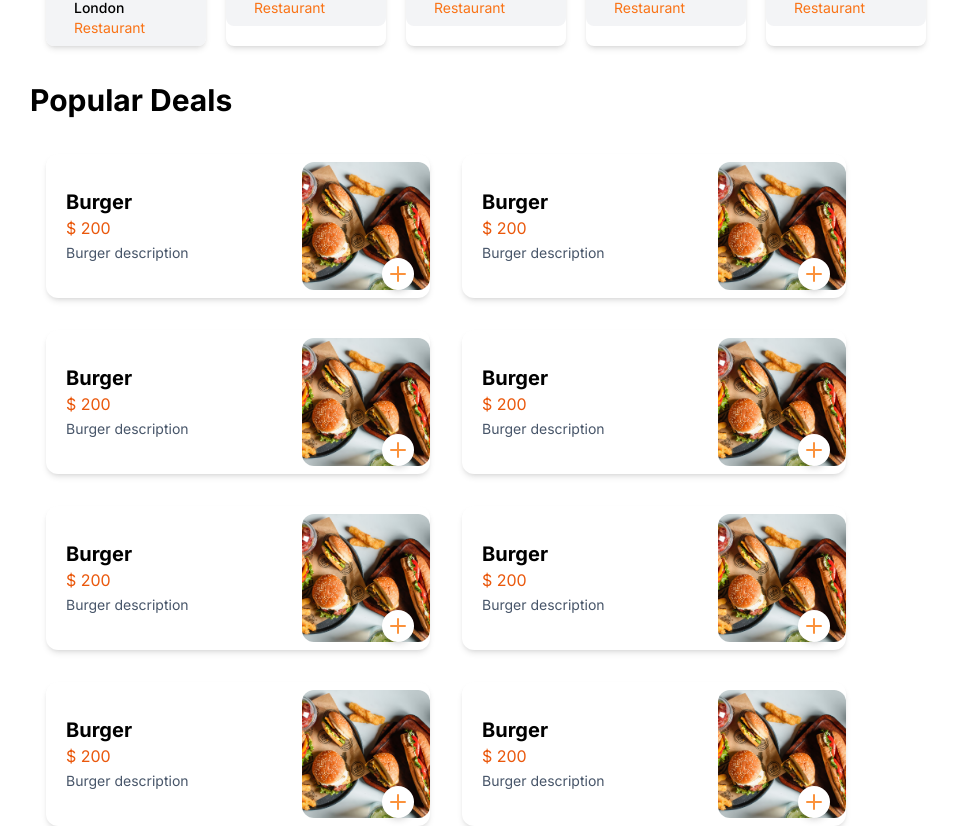
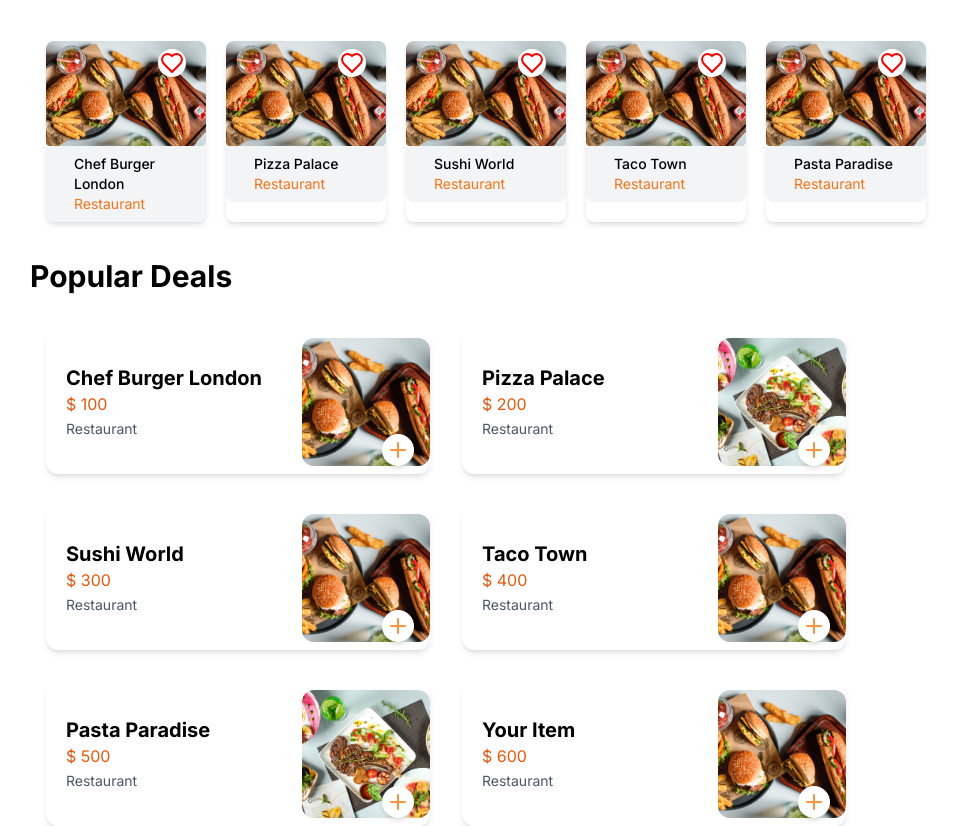
Before and after one commit to thesuman74/nextjs-food, a Next.js app: page /resturants in a window 1280 px wide. Shown: the part 1277-2103 px from the top of the page, without its empty margins (2-959 px from the left). Built offline with nearby package versions, Linux system fonts and the light colour scheme; data requests are answered from the project's data file.

Commit message:
data sucessfully dated to sticky cart , total displayed, total button position fixed

```diff
--- a/components/addtocart/StickyAddToCart.tsx
+++ b/components/addtocart/StickyAddToCart.tsx
@@ -1,15 +1,16 @@
 "use client";
 
 import React from "react";
-import { remove } from "@/lib/store/features/cart/CartSlice";
+import { removeProducts } from "@/lib/store/features/cart/ProductSlice";
 import { useAppDispatch, useAppSelector } from "@/lib/store/hooks";
 import { UtensilsCrossed } from "lucide-react";
+import { stringify } from "querystring";
 
 const StickyAddToCart = () => {
   return (
     <div className="   sm:hidden md:hidden lg:flex sticky top-36 m-4 flex h-[500px] hide-scroll-bar min-w-max max-w-xl w-96 flex-col items-center  rounded-xl overflow-y-scroll overflow-x-hidden  shadow-xl ">
-      <div className="mb-4 border-b-2 sticky top-0 bg-white w-full flex justify-center">
-        <div className="mt-4 space-x-10  mb-4">
+      <div className="mb-4 border-b-2 sticky top-0 bg-white w-full h-auto flex justify-center ">
+        <div className="mt-4 space-x-10   mb-4">
           <button className="rounded-xl border border-slate-200 bg-white px-7 py-3 text-pink-500">
             Delivery
           </button>
@@ -18,23 +19,17 @@ const StickyAddToCart = () => {
           </button>
         </div>
       </div>
-      {/* body items  */}
+      {/* Render CartData component */}
       <CartData />
-
-      <div className="sticky bottom-0 w-full ">
-        <button className="w-full   rounded-md bg-gray-400 p-3 text-center text-lg text-white">
-          Review order details
-        </button>
-      </div>
     </div>
   );
 };
-
 export default StickyAddToCart;
 
 function CartData() {
   const dispatch = useAppDispatch();
-  const items = useAppSelector((state) => state.cart.items);
+  const items = useAppSelector((state) => state.products.items);
+  console.log("redux data inside stickyaddtocart", items);
 
   // Check if there are no items in the cart
   if (!items || items.length === 0) {
@@ -50,28 +45,30 @@ function CartData() {
   }
 
   const handleClick = (id: string) => {
-    dispatch(remove(id));
+    dispatch(removeProducts(id));
   };
 
-  // Constant value for price and quantity
-  const price = 100.0; // Example price
-  const quantity = 1; // Example quantity
+  const quantity = 1;
 
   // Calculate subtotal
-  const subtotal = items.reduce((total, item) => total + price * quantity, 0);
+  const subtotal = items.reduce(
+    (total, item) => total + item.price * quantity,
+    0
+  );
 
   // Placeholder shipping cost
-  const shipping = 4.99;
+  const shipping = 0;
 
   // Calculate total
   const total = subtotal + shipping;
   return (
     <>
       {/* body items  */}
+      <div className="w-full h-full">
         {items.map((item) => (
           <div
             key={item.id}
-          className="bg max-w-sm w-full min-w-max  mb-3 rounded-lg  p-6 shadow-md sm:flex sm:justify-start"
+            className=" max-w-sm  min-w-max  mb-3 rounded-lg  p-6 shadow-md sm:flex sm:justify-start"
           >
             <img
               src={item.imageLink}
@@ -83,7 +80,7 @@ function CartData() {
                 <h2 className="text-sm font-bold text-gray-900 line-clamp-1 w-16">
                   {item.title}
                 </h2>
-              <p className="mt-1 text-xs text-gray-700">{item.subtitle}</p>
+                <p className="mt-1 text-xs text-gray-700">{item.description}</p>
 
                 {/* increment decrement  */}
                 <div className="flex items-center border-gray-100">
@@ -120,12 +117,19 @@ function CartData() {
                       />
                     </svg>
                   </div>
-                <p className="text-sm">{price} ₭</p>{" "}
+                  <p className="text-sm">{item.price} $</p>{" "}
                 </div>
               </div>
             </div>
           </div>
         ))}
+      </div>
+
+      <div className="sticky bottom-0 w-full ">
+        <button className=" w-full   rounded-md bg-gray-400 p-3 text-center text-lg text-white">
+          Total: {total.toFixed(2)}
+        </button>
+      </div>
     </>
   );
 }
--- a/components/resturant/cards/ResturantCards.tsx
+++ b/components/resturant/cards/ResturantCards.tsx
@@ -1,92 +1,71 @@
+"use client";
+
+import { useEffect, useState } from "react";
 import { Plus } from "lucide-react";
-import React from "react";
+import { ResturantProductTypes } from "@/Type";
+import { useAppDispatch, useAppSelector } from "@/lib/store/hooks";
+import { addProducts } from "@/lib/store/features/cart/ProductSlice"; // Correct import
 
 const ResturantCards = () => {
+  const dispatch = useAppDispatch();
+  const items = useAppSelector((state) =>
+    state.products.items.map((item) => item.id)
+  ); // Accessing products state
+
+  const [data, setData] = useState<ResturantProductTypes[]>([]);
+
+  useEffect(() => {
+    const fetchData = async () => {
+      try {
+        const res = await fetch(`http://localhost:8000/resturantProducts`, {
+          next: { revalidate: 10 },
+        });
+        const fetchedData = await res.json();
+        setData(fetchedData);
+        // console.log("Fetched from restaurantProducts:", fetchedData);
+      } catch (error) {
+        console.error("Error fetching restaurantProducts:", error);
+      }
+    };
+
+    fetchData();
+  }, []);
+
+  const handleClick = (item: ResturantProductTypes) => {
+    console.log("Adding product:", item);
+    dispatch(addProducts(item));
+  };
+
   return (
-    <>
-      <div className=" flex flex-wrap">
-        <div className="relative m-4 flex w-96 h-36 items-center justify-between rounded-xl bg-white shadow-md hover:bg-red-200">
+    <div className="flex flex-wrap">
+      {data.map((item) => (
+        <div
+          key={item.id}
+          className="relative m-4 flex w-96 h-36 items-center justify-between rounded-xl bg-white shadow-md hover:bg-red-200"
+        >
           <div className="mx-5">
-            <p className="text-xl font-bold">Burger</p>
-            <p className="text-orange-600">$ 200</p>
-            <span className="text-sm text-slate-600">Burger description</span>
+            <p className="text-xl font-bold">{item.title}</p>
+            <p className="text-orange-600">$ {item.price}</p>
+            <span className="text-sm text-slate-600">{item.description}</span>
           </div>
           <div className="h-32 w-32 overflow-hidden rounded-xl">
             <img
-              src="/Images/food1.png"
-              alt=""
+              src={item.imageLink}
+              alt={item.title}
               className="h-full w-full object-cover"
             />
           </div>
-
-          <div className="absolute bottom-2 right-4 flex h-8 w-8 items-center justify-center rounded-full bg-white  hover:bg-white shadow-md">
-            <p className="text-xl text-orange-400 hover:text-orange-600">
+          <div className="absolute bottom-2 right-4 flex h-8 w-8 items-center justify-center rounded-full bg-white hover:bg-white shadow-md">
+            <button
+              onClick={() => handleClick(item)}
+              className="text-xl text-orange-400 hover:text-orange-600"
+            >
               <Plus />
-            </p>
+            </button>
           </div>
         </div>
-        <div className="relative m-4 flex w-96 h-36 items-center justify-between rounded-xl bg-white shadow-md hover:bg-red-200">
-          <div className="mx-5">
-            <p className="text-xl font-bold">Burger</p>
-            <p className="text-orange-600">$ 200</p>
-            <span className="text-sm text-slate-600">Burger description</span>
-          </div>
-          <div className="h-32 w-32 overflow-hidden rounded-xl">
-            <img
-              src="/Images/food1.png"
-              alt=""
-              className="h-full w-full object-cover"
-            />
-          </div>
-
-          <div className="absolute bottom-2 right-4 flex h-8 w-8 items-center justify-center rounded-full bg-white  hover:bg-white shadow-md">
-            <p className="text-xl text-orange-400 hover:text-orange-600">
-              <Plus />
-            </p>
-          </div>
-        </div>
-        <div className="relative m-4 flex w-96 h-36 items-center justify-between rounded-xl bg-white shadow-md hover:bg-red-200">
-          <div className="mx-5">
-            <p className="text-xl font-bold">Burger</p>
-            <p className="text-orange-600">$ 200</p>
-            <span className="text-sm text-slate-600">Burger description</span>
-          </div>
-          <div className="h-32 w-32 overflow-hidden rounded-xl">
-            <img
-              src="/Images/food1.png"
-              alt=""
-              className="h-full w-full object-cover"
-            />
-          </div>
-
-          <div className="absolute bottom-2 right-4 flex h-8 w-8 items-center justify-center rounded-full bg-white  hover:bg-white shadow-md">
-            <p className="text-xl text-orange-400 hover:text-orange-600">
-              <Plus />
-            </p>
-          </div>
-        </div>
-        <div className="relative m-4 flex w-96 h-36 items-center justify-between rounded-xl bg-white shadow-md hover:bg-red-200">
-          <div className="mx-5">
-            <p className="text-xl font-bold">Burger</p>
-            <p className="text-orange-600">$ 200</p>
-            <span className="text-sm text-slate-600">Burger description</span>
-          </div>
-          <div className="h-32 w-32 overflow-hidden rounded-xl">
-            <img
-              src="/Images/food1.png"
-              alt=""
-              className="h-full w-full object-cover"
-            />
-          </div>
-
-          <div className="absolute bottom-2 right-4 flex h-8 w-8 items-center justify-center rounded-full bg-white  hover:bg-white shadow-md">
-            <p className="text-xl text-orange-400 hover:text-orange-600">
-              <Plus />
-            </p>
-          </div>
-        </div>
-      </div>
-    </>
+      ))}
+    </div>
   );
 };
 
--- a/components/ui/AddtoCartButton.tsx
+++ b/components/ui/AddtoCartButton.tsx
@@ -6,7 +6,7 @@ import Link from "next/link";
 import React from "react";
 
 const AddtoCartButton = () => {
-  const items = useAppSelector((state) => state.cart.items);
+  const items = useAppSelector((state) => state.products.items);
   console.log("This is add to cart data ", items);
 
   return (
--- a/db.json
+++ b/db.json
@@ -51,5 +51,49 @@
       "resturant_location": "location",
       "imageLink": "/Images/food3.png"
     }
+  ],
+  "resturantProducts": [
+    {
+      "id": "1",
+      "title": "Chef Burger London",
+      "description": "Restaurant",
+      "price": 100,
+      "imageLink": "/Images/food1.png"
+    },
+    {
+      "id": "2",
+      "title": "Pizza Palace",
+      "description": "Restaurant",
+      "price": 200,
+      "imageLink": "/Images/food2.png"
+    },
+    {
+      "id": "3",
+      "title": "Sushi World",
+      "description": "Restaurant",
+      "price": 300,
+      "imageLink": "/Images/food3.png"
+    },
+    {
+      "id": "4",
+      "title": "Taco Town",
+      "description": "Restaurant",
+      "price": 400,
+      "imageLink": "/Images/food1.png"
+    },
+    {
+      "id": "5",
+      "title": "Pasta Paradise",
+      "description": "Restaurant",
+      "price": 500,
+      "imageLink": "/Images/food2.png"
+    },
+    {
+      "id": "6",
+      "title": "Your Item",
+      "description": "Restaurant",
+      "price": 600,
+      "imageLink": "/Images/food3.png"
+    }
   ]
 }
--- a/lib/store/Store.ts
+++ b/lib/store/Store.ts
@@ -1,19 +1,17 @@
 import { configureStore } from "@reduxjs/toolkit";
 
 import cartReducer from "@/lib/store/features/cart/CartSlice";
-//store is a global variable which is bad for next js as it will be rerendered per request.
-//so to solve that we wrap it inside another function
+import productReducer from "@/lib/store/features/cart/ProductSlice"; // Import product reducer
 
 export const makeStore = () => {
   return configureStore({
     reducer: {
       cart: cartReducer,
+      products: productReducer, // Add product reducer here
     },
   });
 };
 
 export type AppStore = ReturnType<typeof makeStore>;
-
 export type RootState = ReturnType<AppStore["getState"]>;
-
 export type AppDispatch = AppStore["dispatch"];
--- /dev/null
+++ b/lib/store/features/cart/ProductSlice.ts
@@ -0,0 +1,27 @@
+// lib/store/features/product/ProductSlice.ts
+import { ResturantProductTypes } from "@/Type";
+import { createSlice, PayloadAction } from "@reduxjs/toolkit";
+
+interface ProductState {
+  items: ResturantProductTypes[];
+}
+
+const initialState: ProductState = {
+  items: [],
+};
+
+const productSlice = createSlice({
+  name: "Products",
+  initialState,
+  reducers: {
+    addProducts: (state, action: PayloadAction<ResturantProductTypes>) => {
+      state.items.push(action.payload);
+    },
+    removeProducts: (state, action: PayloadAction<string>) => {
+      state.items = state.items.filter((item) => item.id !== action.payload);
+    },
+  },
+});
+
+export const { addProducts, removeProducts } = productSlice.actions;
+export default productSlice.reducer;
```
Also changed, not shown: Type.ts (+8 -0 lines). Lines whose indentation alone changed are shown as unchanged.
